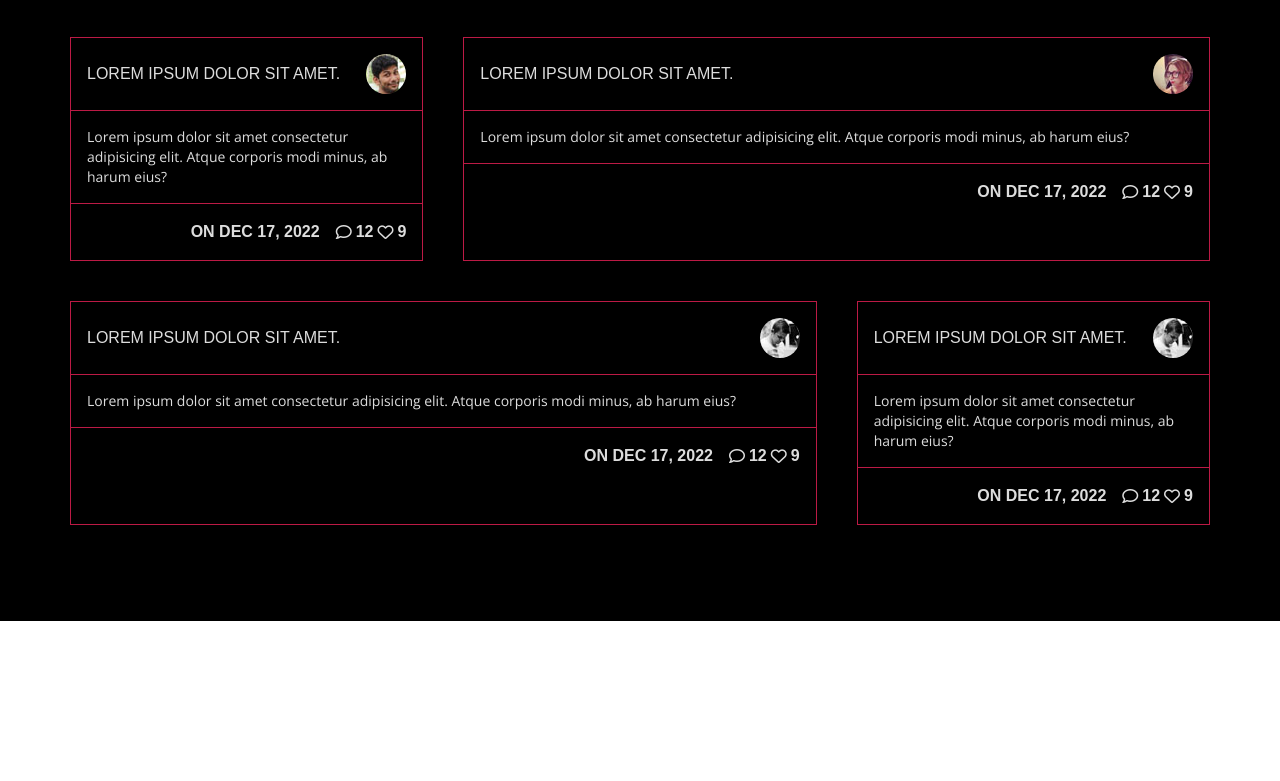
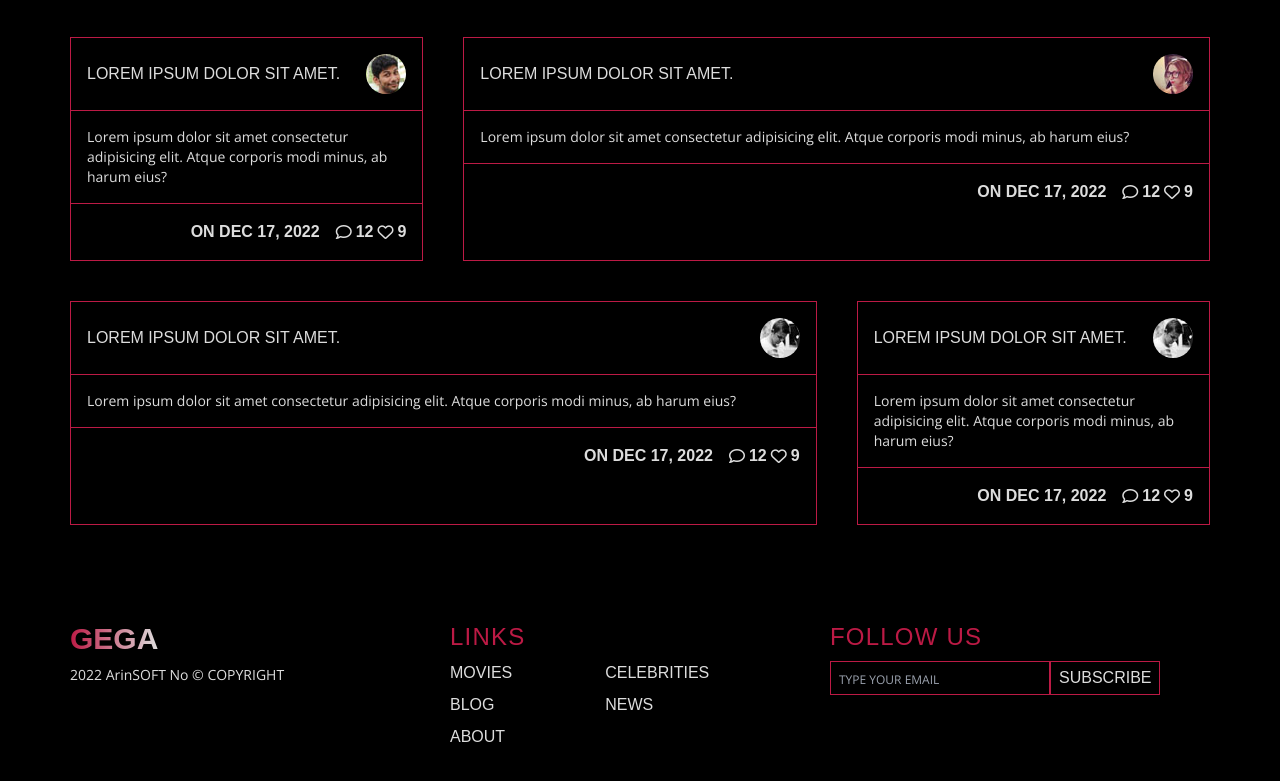
Before and after one commit to koroglubeyaz/tailwind-p1, a website: page src/index.html in a window 1280 px wide. Shown: the part 2210-2991 px from the top of the page. Before the commit the page ends 2831 px from the top, so only its background shows below. Drawn offline with nearby package versions, Linux system fonts and the light colour scheme; a web font is replaced by a local one.

Commit message:
footer alanı eklendi

```diff
--- a/src/index.html
+++ b/src/index.html
@@ -817,5 +817,58 @@
         </div>
       </div>
     </section>
+
+    <!--Footer Section-->
+    <footer class="bg-black text-gega-grey">
+      <!--Footer Container-->
+      <div class="container flex flex-col md:flex-row px-10 lg:px-0 pb-8">
+        <!--Left-->
+        <div class="basis-1/3">
+          <a
+            href="#"
+            class="text-2xl lg:text-3xl font-bold text-transparent bg-gradient-to-r bg-clip-text from-gega-red to-gega-grey"
+            >GEGA</a
+          >
+          <p class="text-sm mt-2">2022 ArinSOFT No &copy; COPYRIGHT</p>
+        </div>
+        <!--Middle-->
+        <div class="basis-1/3">
+          <h2 class="mb-2 text-gega-red">LINKS</h2>
+          <div class="grid grid-cols-5 gap-2 uppercase">
+            <a class="col-span-2 hover:text-gega-melon duration-500" href="#"
+              >Movies</a
+            >
+            <a class="col-span-2 hover:text-gega-melon duration-500" href="#"
+              >Celebrities</a
+            >
+            <a class="col-span-2 hover:text-gega-melon duration-500" href="#"
+              >Blog</a
+            >
+            <a class="col-span-2 hover:text-gega-melon duration-500" href="#"
+              >News</a
+            >
+            <a class="col-span-2 hover:text-gega-melon duration-500" href="#"
+              >About</a
+            >
+          </div>
+        </div>
+        <!--Right-->
+        <div class="basis-1/3">
+          <h2 class="mb-2 text-gega-red">FOLLOW US</h2>
+          <form action="" class="flex">
+            <input
+              class="py-1 px-2 bg-transparent border border-gega-red placeholder:text-xs outline-none"
+              placeholder="TYPE YOUR EMAIL"
+              type="text"
+            />
+            <button
+              class="py-1 px-2 bg-transparent border border-gega-red bg-gega-red font-gemunu uppercase"
+            >
+              Subscribe
+            </button>
+          </form>
+        </div>
+      </div>
+    </footer>
   </body>
 </html>
```
Also changed, not shown: src/output.css.
